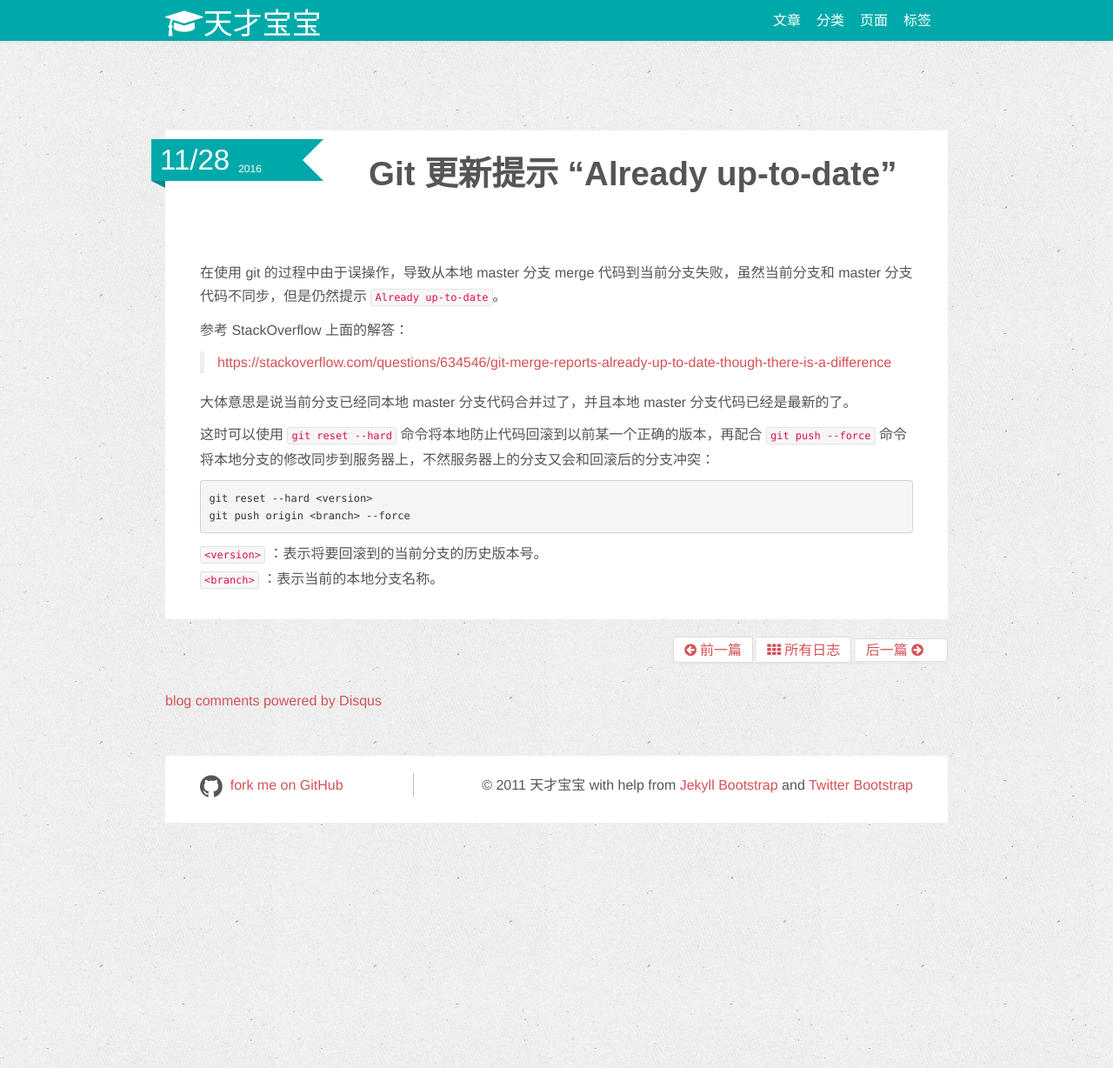
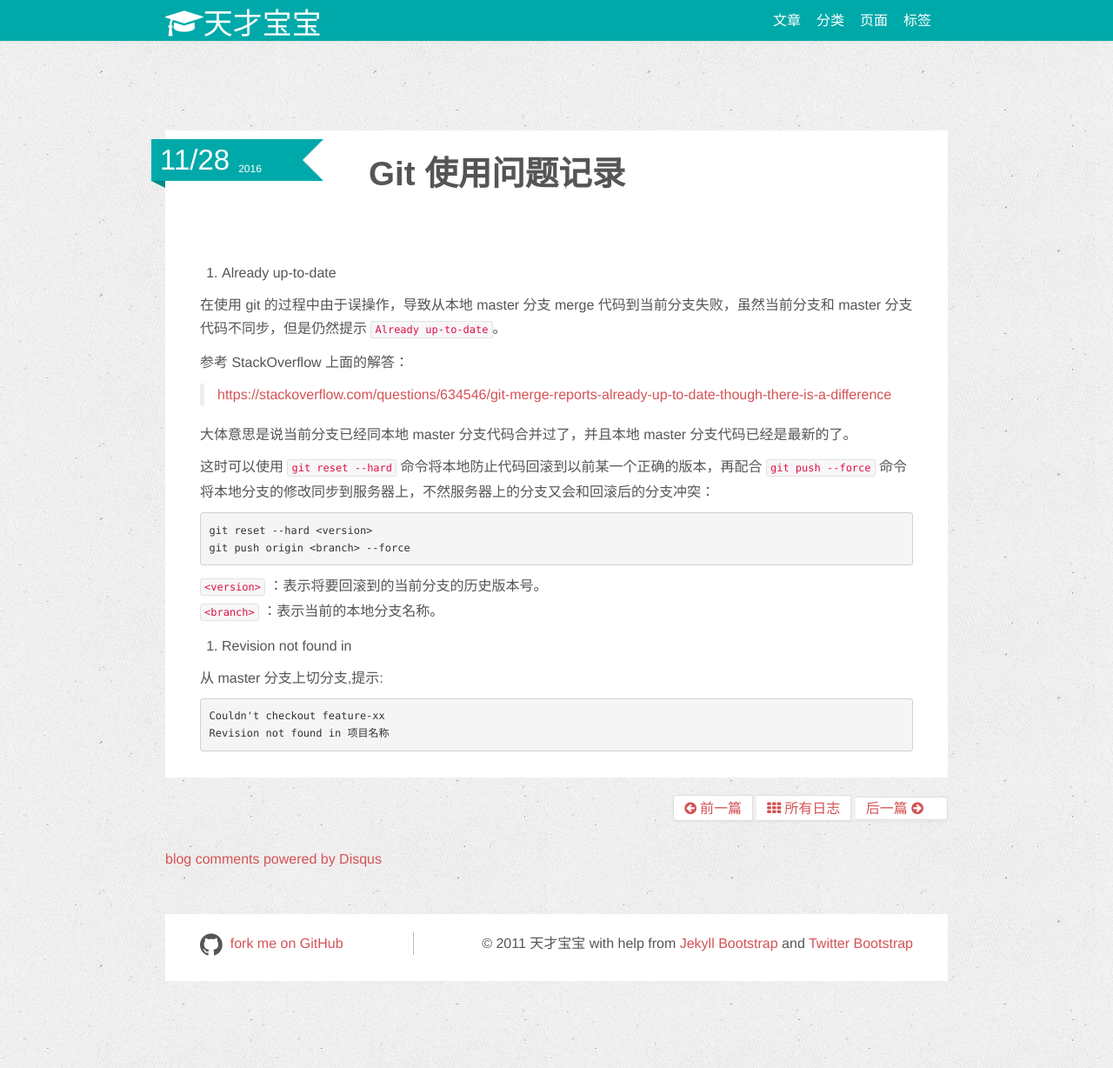
Before and after one commit to wanlp10/wuchao.github.io, a Jekyll site: the page built from _posts/2016-11-28-Git使用问题记录.md, in a window 1280 px wide and 1228 px high. Shown: the whole window at 87% size. Built offline with Jekyll 4.4.1, drawn with Linux system fonts in a browser that asks for light colours; nearby versions of some CDN libraries; Markdown is read by kramdown in place of the engine named in the settings; comment, search, counter and statistics services are not loaded.

Commit message:
initial commit.

````diff
--- a/_posts/2016-11-28-Git更新提示“Already up-to-date”.md
+++ b/_posts/2016-11-28-Git使用问题记录.md
@@ -1,13 +1,17 @@
 ---
 layout: post
-title: Git 更新提示 “Already up-to-date”
+title: Git 使用问题记录”
 category : [学习问题记录]
 tagline: "Supporting tagline"
 tags : [Git]
 ---
 {% include JB/setup %}
-# Git 更新提示 “Already up-to-date”
+# Git 使用问题记录
 ---
+
+<!--break-->
+
+1. Already up-to-date
 
 在使用 git 的过程中由于误操作，导致从本地 master 分支 merge 代码到当前分支失败，虽然当前分支和 master 分支代码不同步，但是仍然提示 `Already up-to-date`。
 
@@ -26,4 +30,11 @@ git push origin <branch> --force
 `<version>` ：表示将要回滚到的当前分支的历史版本号。
 `<branch>` ：表示当前的本地分支名称。
 
-<!--break-->
+
+2. Revision not found in
+
+从 master 分支上切分支,提示:
+```
+Couldn't checkout feature-xx
+Revision not found in 项目名称
+```
````
Also changed, not shown: _posts/2017-01-01-Ubuntu-Java-Env-Configuration.md (+10 -0 lines).
